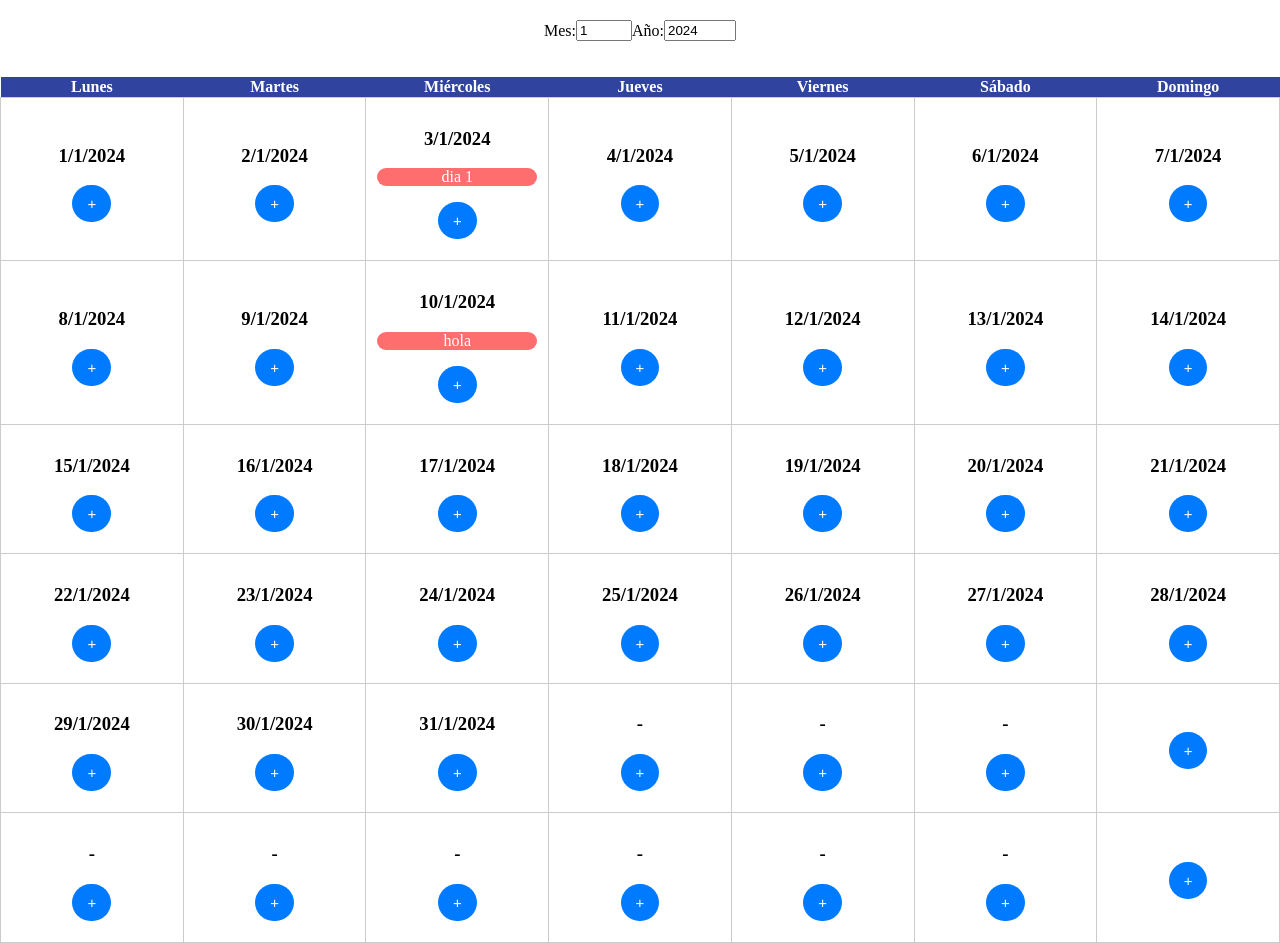
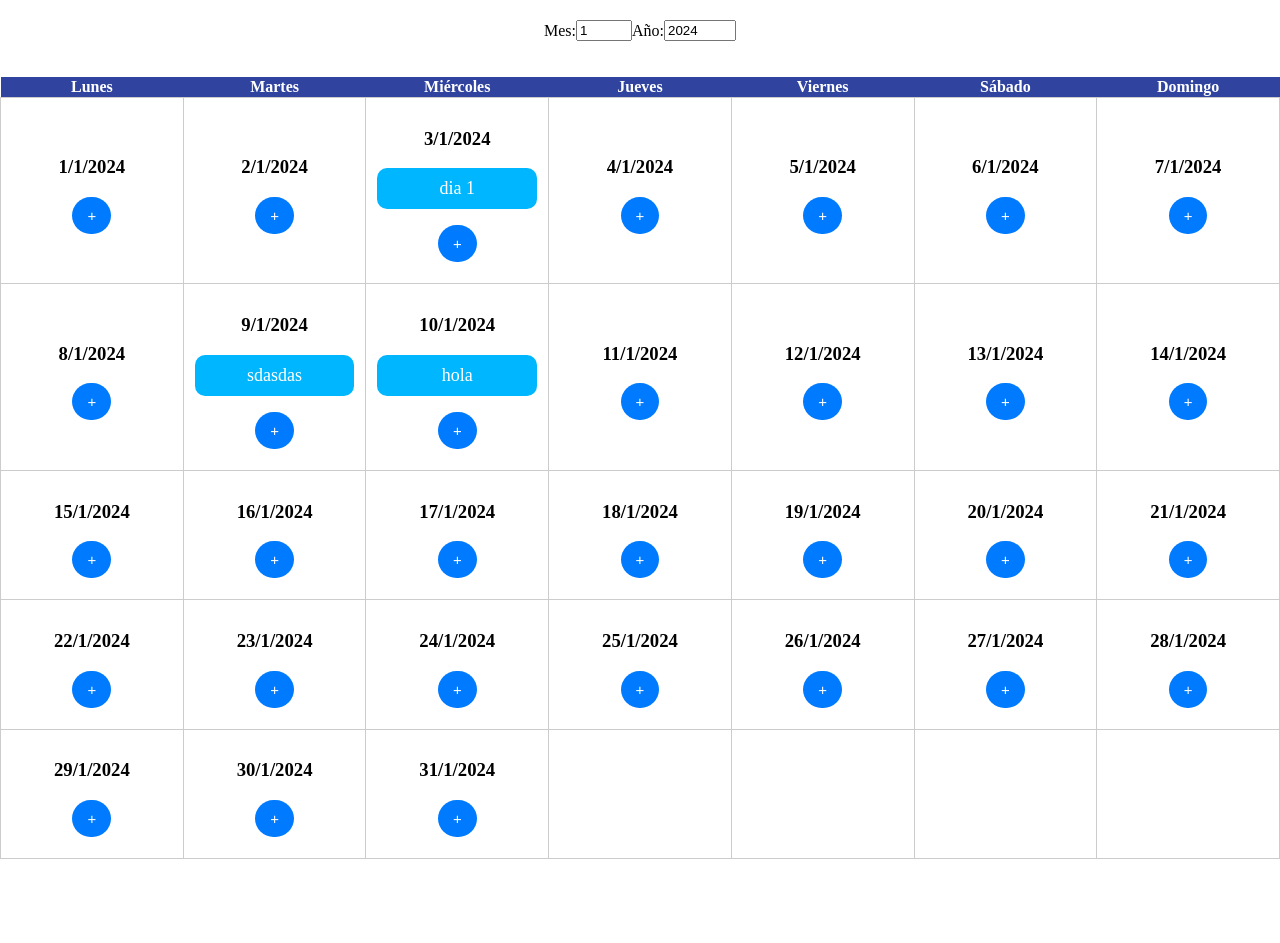
Before and after one commit to sergiorc13/CalendarioVue, a Vue app: page / in a window 1280 px wide. After the commit the page ends 859 px from the top, so only its background shows below. Built offline with nearby package versions, Linux system fonts and the light colour scheme; data requests are answered from the project's data file.

Commit message:
29mañana

```diff
--- a/db.json
+++ b/db.json
@@ -1,14 +1,34 @@
 {
   "events": [
     {
-      "id": 505,
+      "id": "505",
       "name": "hola",
       "date": "10/1/2024"
     },
     {
-      "id": 228,
+      "id": "228",
       "name": "dia 1",
       "date": "3/1/2024"
+    },
+    {
+      "id": 233,
+      "name": "sdasdas",
+      "date": "9/1/2024"
+    },
+    {
+      "id": 3,
+      "name": "Cumple",
+      "date": "21/7/2024"
+    },
+    {
+      "id": 284,
+      "name": "agosto",
+      "date": "1/8/2024"
+    },
+    {
+      "id": 982,
+      "name": "Mi cumpleaños",
+      "date": "21/7/2026"
     }
   ]
 }
--- a/src/components/addModal.vue
+++ b/src/components/addModal.vue
@@ -1,5 +1,5 @@
 <script setup lang="ts">
-import { ref } from 'vue';
+import { defineProps, ref } from 'vue';
 
 interface Props {
   showModal: boolean;
@@ -7,10 +7,11 @@ interface Props {
   selectedDate: string; // Prop para la fecha seleccionada
 }
 
-const { showModal, closeModal, selectedDate } = defineProps<Props>();
+const props = defineProps<Props>();
 
 const eventName = ref('');
 
+// Método para agregar un nuevo evento
 const addEvent = async () => {
   try {
     const response = await fetch('http://localhost:3000/events', {
@@ -18,14 +19,13 @@ const addEvent = async () => {
       headers: {
         'Content-Type': 'application/json',
       },
-      body: JSON.stringify({ id: Math.floor(Math.random() * 1000), name: eventName.value, date: selectedDate }),
+      body: JSON.stringify({ id: Math.floor(Math.random() * 1000), name: eventName.value, date: props.selectedDate }),
     });
 
     if (response.ok) {
       console.log('Evento añadido correctamente.');
       // Llamar a fetchEvents para actualizar la lista de eventos después de agregar uno nuevo
       const fetchEvents = async () => {
-        //Mostrar los eventos en el DOM
         const response = await fetch('http://localhost:3000/events');
         const data = await response.json();
         console.log(data);
@@ -40,7 +40,7 @@ const addEvent = async () => {
   }
 
   // Cerrar el modal después de añadir el evento, independientemente del resultado
-  closeModal();
+  props.closeModal();
 };
 </script>
 
--- a/src/components/calendarioMes.vue
+++ b/src/components/calendarioMes.vue
@@ -13,7 +13,7 @@ interface Props{
 const props = withDefaults(defineProps<Props>(),{
             cols: ()=> ['Lunes', 'Martes', 'Miércoles', 'Jueves','Viernes','Sábado', 'Domingo'],
             COLS: 7,
-            ROWS: 6,
+            ROWS: 5,
             anio: 2000,
             mes: 1
 
@@ -32,7 +32,7 @@ const anadevalorSecuencial = (numero:number, valor:string, celdas:string[][]) =>
 
 const tablaMes = computed(() =>{
   const celdas = Array.from(Array(props.COLS).keys()).map(() =>
-                        Array.from(Array(props.ROWS).keys()).map(() => '- '))
+                        Array.from(Array(props.ROWS).keys()).map(() => ''))
   const primerDia = new Date(`${props.anio}-${props.mes}-1`)
   const posicionPrimerDia = [6,0,1,2,3,4,5][primerDia.getDay()]
   const numDiasMes = new Date(props.anio, props.mes, 0).getDate()
--- a/src/components/celdaCalendario.vue
+++ b/src/components/celdaCalendario.vue
@@ -11,19 +11,17 @@ const props = defineProps<Props>();
 // Variable para controlar la visibilidad del modal
 const showModal = ref(false);
 
-// Lista de eventos obtenidos del servidor JSON
+// Variable para almacenar los eventos
 const events = ref([]);
 
 // Método para abrir el modal al pinchar en la celda
 const openModalFromCell = () => {
   showModal.value = true;
-  console.log("Modal creado correctamente");
 };
 
 // Método para cerrar el modal
 const closeModal = () => {
   showModal.value = false;
-  console.log("Modal cerrado correctamente");
 };
 
 // Método para obtener los eventos del servidor JSON
@@ -31,6 +29,7 @@ const fetchEvents = async () => {
   try {
     const response = await fetch('http://localhost:3000/events');
     const data = await response.json();
+    // Asigna los eventos obtenidos a la variable local events
     events.value = data;
   } catch (error) {
     console.error('Error al obtener los eventos:', error);
@@ -53,21 +52,21 @@ const handleEventoAgregado = () => {
 };
 </script>
 
-
 <template>
-  <div class="cell">
-  <h3 v-if="props.valor">{{ props.valor }}</h3>
-  <ul>
+  <div class="cell" v-if="props.valor">
+    <h3>{{ props.valor }}</h3>
+    <ul>
       <li v-for="event in getEventsForCurrentDay()" :key="event.id">
         {{ event.name }}
       </li>
     </ul>
-  <button class="añadir" @click="openModalFromCell">+</button>
+    <!-- Botón para abrir el modal, pasa props.valor como selectedDate -->
+    <button class="añadir" @click="openModalFromCell">+</button>
   </div>
+  <!-- Renderiza el modal solo si showModal es true -->
+  <Modal v-if="showModal" :showModal="showModal" :closeModal="closeModal" :selectedDate="props.valor || ''" />
+</template>
 
-  <Modal :showModal="showModal" :closeModal="closeModal" :selectedDate="props.valor || ''" />
-
-</template>
 
 <style>
 .cell {
@@ -101,8 +100,10 @@ ul {
 li {
   margin-bottom: 5px;
   border-radius: 10px;
-  background-color: rgb(255, 110, 110);
+  background-color: rgb(0, 183, 255);
+  padding: 10px;
   color: white;
+  font-size: 18px;
 }
 
 /* Estilos para el modal (ajustar según necesidades) */
```
